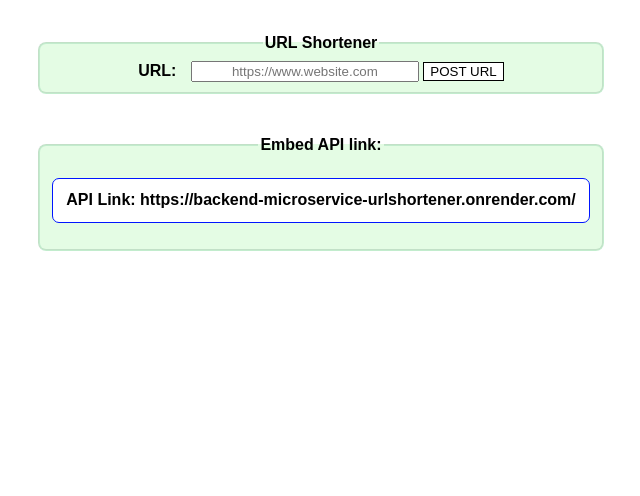
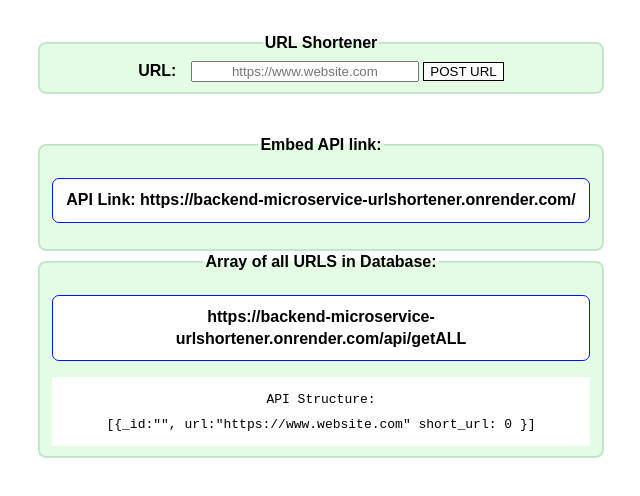
Before and after one commit to austinxduong/backend-microservice-urlshortener, a website: page views/index.html in a window 1280 px wide. Shown: the part 72-568 px from the top of the page, without its empty margins (319-959 px from the left). Drawn offline with Linux system fonts and the light colour scheme.

Commit message:
api structure description

```diff
--- a/public/styles.css
+++ b/public/styles.css
@@ -9,6 +9,7 @@ main {
     padding: 0;
     margin-top: 40px;
 }
+
 
 h1 {
     color: rgba(4, 16, 240, 0.717);
@@ -39,10 +40,19 @@ form {
     margin: 0px auto;
     padding: 20px;
     max-width: 570px;
+}
+
+
+.copy-paste-api {
+    max-width: 570px;
 
 }
 
-.copy-paste-api {
+.api-all-documents {
+    display: flexbox;
+    flex-direction: row;
+    align-items: center;
+    font-weight: 700;
     max-width: 570px;
 
 }
@@ -57,6 +67,20 @@ form {
     padding: 10px;
 }
 
+.all-api-link-title {
+    border: solid 1px;
+    border-radius: 7px;
+    border-color: rgb(0, 21, 255); ;
+    font-family: "Arial";
+    font-weight: 700;
+    background-color: white;
+    padding: 10px;
+
+}
+
+/* .all-api-link-title-paragraph {
+
+} */
 
 label {
     margin-right: 10px;
@@ -74,3 +98,8 @@ input[type="submit"] {
     font: "Arial";
     border: 1px solid black;
 }
+
+.code {
+    background-color: white;
+    padding: 10px;
+}
--- a/views/index.html
+++ b/views/index.html
@@ -28,7 +28,22 @@
                 <div class="copy-paste-api">
                     <p class="api-link-title">API Link: <a>https://backend-microservice-urlshortener.onrender.com/</a></p>
                 </div>
+            </fieldset>
+            <fieldset>
+                <legend class="api-all-documents"> Array of all URLS in Database:</legend>
+                <div class="all-documents-api">
+                    <p class="all-api-link-title"><a class="all-api-link-title-paragraph">https://backend-microservice-urlshortener.onrender.com/api/getALL</a></p>
 
+                    <div class="code">
+                        <code>
+                            API Structure: <br />
+                            [{_id:"",
+                                url:"https://www.website.com"
+                                short_url: 0
+                            }]
+                        </code>
+                    </div>
+                </div>
             </fieldset>
             </div>
         </section>
```
